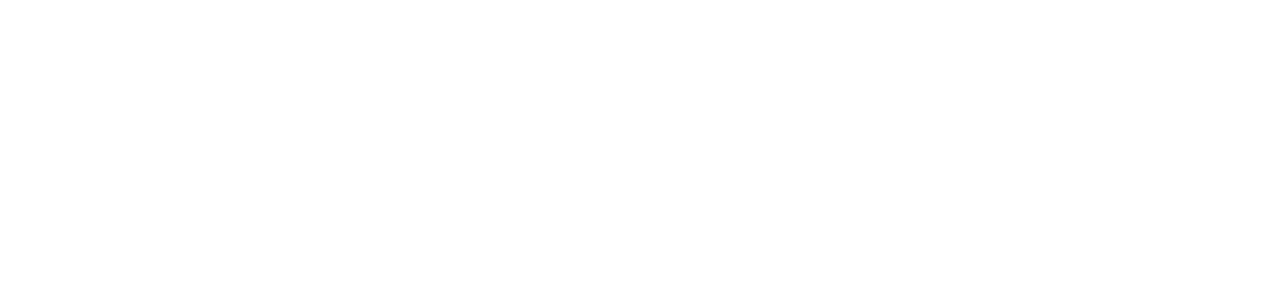
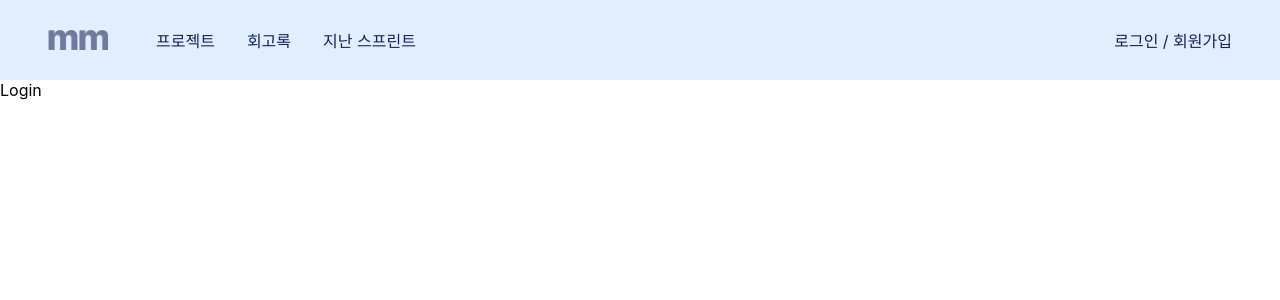
Before and after one commit to jnu-sf-engineering/frontend, a React (Create React App) app: page /login in a window 1280 px wide. Before the commit this address had no page. Shown: the top 300 px of the page. Built offline with nearby package versions, Linux system fonts and the light colour scheme.

Commit message:
feat: 모든 페이지에 NavBar 상단 고정

```diff
--- a/src/App.tsx
+++ b/src/App.tsx
@@ -5,14 +5,18 @@
 import Project from './pages/Project';
 import Retro from './pages/Retro';
 import LastSprint from './pages/LastSprint';
+import Login from './pages/Login';
+import NavBar from './components/NavBar';
 
 function App() {
   return (
     <>
       <BrowserRouter>
+        <NavBar />
         <Routes>
           <Route path='/yunn' element={<Yunn />} />
           <Route path='/min' element={<Klomachenko />} />
+          <Route path='/login' element={<Login />} />
           <Route path='/project' element={<Project />} />
           <Route path='/retro' element={<Retro />} />
           <Route path='/lastsprint' element={<LastSprint />} />
--- /dev/null
+++ b/src/pages/Login.tsx
@@ -0,0 +1,9 @@
+import React from 'react'
+
+const Login = () => {
+  return (
+    <div>Login</div>
+  )
+}
+
+export default Login
```
